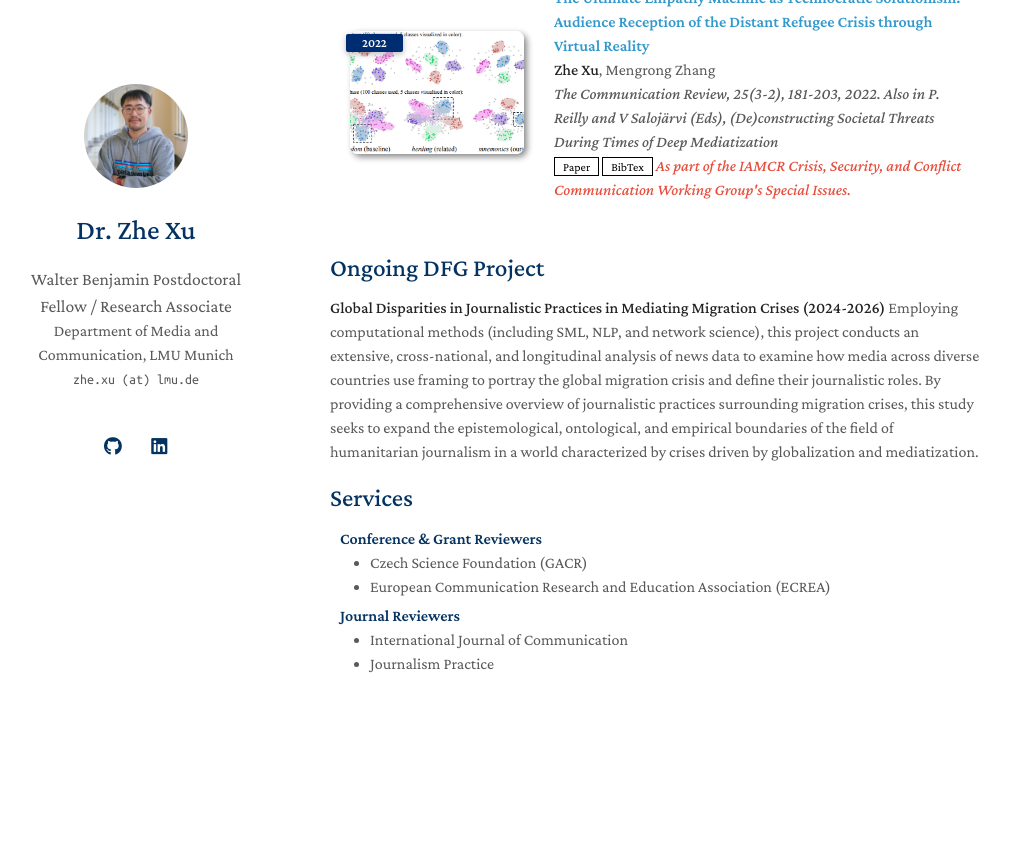
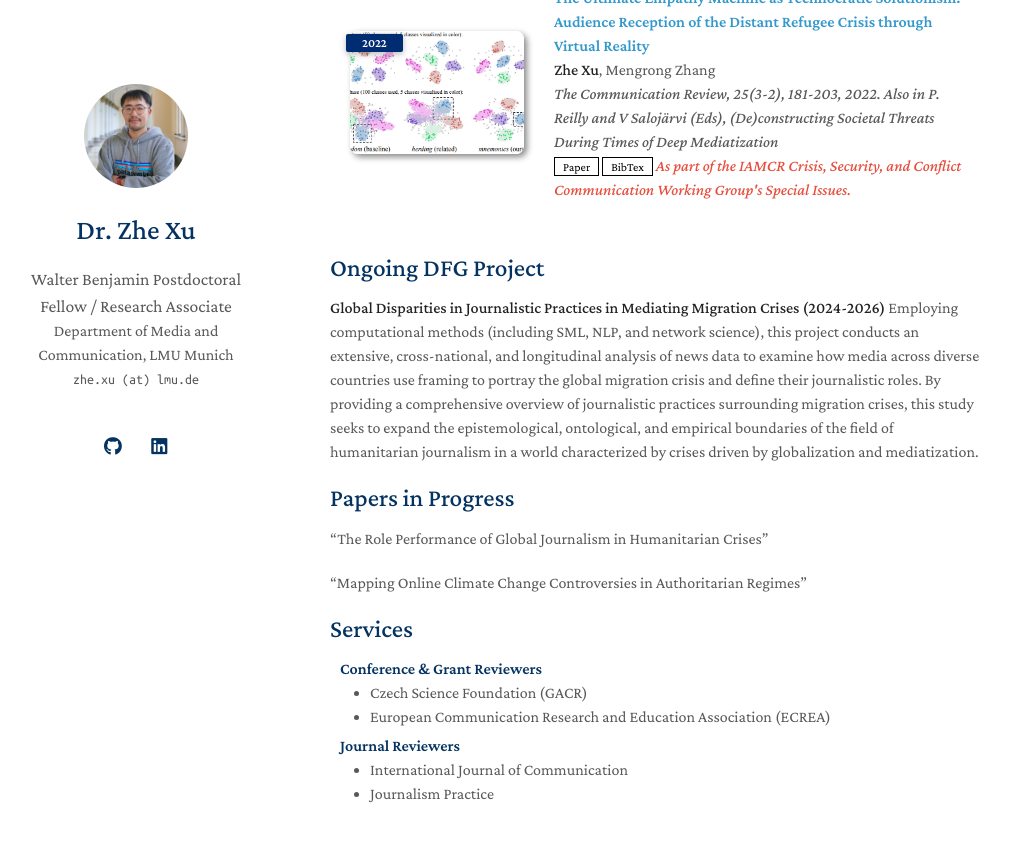
Before and after one commit to zhexuphd/home, a Jekyll site: the page built from index.md, in a window 1280 px wide and 900 px high, scrolled down 1433 px. Shown: the top 842 px of the window, without its empty margins (140-1150 px from the left). Built offline with Jekyll 4.4.1, drawn with Linux system fonts in a browser that asks for light colours; a style sheet for code colours, icons or effects is not loaded; our own code applies the rules of GitHub Pages for plain Markdown files; before the commit the page ends 2203 px from its top, so only the background shows below that.

Commit message:
Update index.md

```diff
--- a/index.md
+++ b/index.md
@@ -32,4 +32,10 @@ When I’m not immersed in academia, you’ll likely find me hiking, mountaineer
 **Global Disparities in Journalistic Practices in Mediating Migration Crises (2024-2026)**
 Employing computational methods (including SML, NLP, and network science), this project conducts an extensive, cross-national, and longitudinal analysis of news data to examine how media across diverse countries use framing to portray the global migration crisis and define their journalistic roles. By providing a comprehensive overview of journalistic practices surrounding migration crises, this study seeks to expand the epistemological, ontological, and empirical boundaries of the field of humanitarian journalism in a world characterized by crises driven by globalization and mediatization.
 
+## Papers in Progress
+
+"The Role Performance of Global Journalism in Humanitarian Crises"
+
+"Mapping Online Climate Change Controversies in Authoritarian Regimes"
+
 {% include_relative _includes/services.md %}
```
